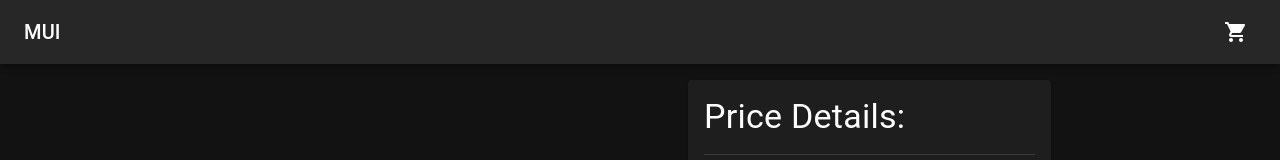
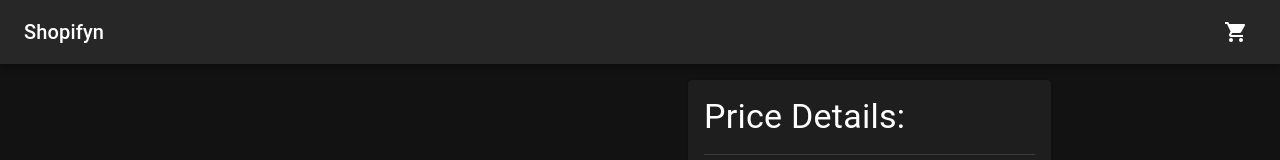
Before and after one commit to harshpathakzz/eCommerce, a React (Vite) app: page /cart in a window 1280 px wide. Shown: the top 160 px of the page. Built offline with nearby package versions, Linux system fonts and the light colour scheme.

Commit message:
updated Header

```diff
--- a/src/components/CartHeader.jsx
+++ b/src/components/CartHeader.jsx
@@ -1,17 +1,13 @@
 import * as React from "react";
-import { styled, alpha } from "@mui/material/styles";
 import AppBar from "@mui/material/AppBar";
 import Box from "@mui/material/Box";
 import Toolbar from "@mui/material/Toolbar";
 import IconButton from "@mui/material/IconButton";
 import Typography from "@mui/material/Typography";
-import InputBase from "@mui/material/InputBase";
-import SearchIcon from "@mui/icons-material/Search";
 import ShoppingCartIcon from "@mui/icons-material/ShoppingCart";
-import MenuIcon from "@mui/icons-material/Menu";
 import { useNavigate } from "react-router-dom";
 
-export default function Header({ handleDrawerToggle }) {
+export default function Header() {
   const navigate = useNavigate();
   const handleCartClick = () => {
     navigate("/cart");
@@ -21,8 +17,14 @@ export default function Header({ handleDrawerToggle }) {
     <Box sx={{ flexGrow: 1, marginBottom: 5 }}>
       <AppBar position="fixed">
         <Toolbar>
-          <Typography variant="h6" noWrap component="div" sx={{ flexGrow: 1 }}>
-            MUI
+          <Typography
+            variant="h6"
+            noWrap
+            component="div"
+            sx={{ flexGrow: 1 }}
+            onClick={() => navigate("/")}
+          >
+            Shopifyn
           </Typography>
           <Box sx={{ display: { xs: "none", sm: "block" } }}></Box>
           <Box sx={{ flexGrow: 1 }} />
--- a/src/components/Header.jsx
+++ b/src/components/Header.jsx
@@ -77,7 +77,7 @@ export default function Header({ handleDrawerToggle }) {
             <MenuIcon />
           </IconButton>
           <Typography variant="h6" noWrap component="div" sx={{ flexGrow: 1 }}>
-            MUI
+            Shopifyn
           </Typography>
           <Box sx={{ display: { xs: "none", sm: "block" } }}>
             <Search>
```
